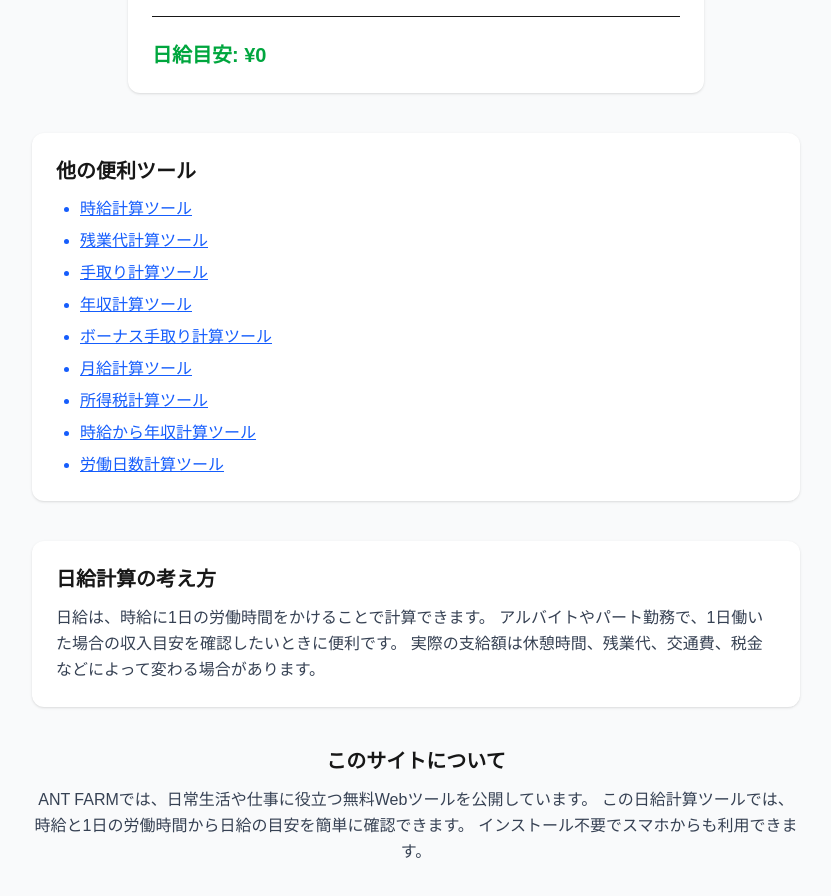
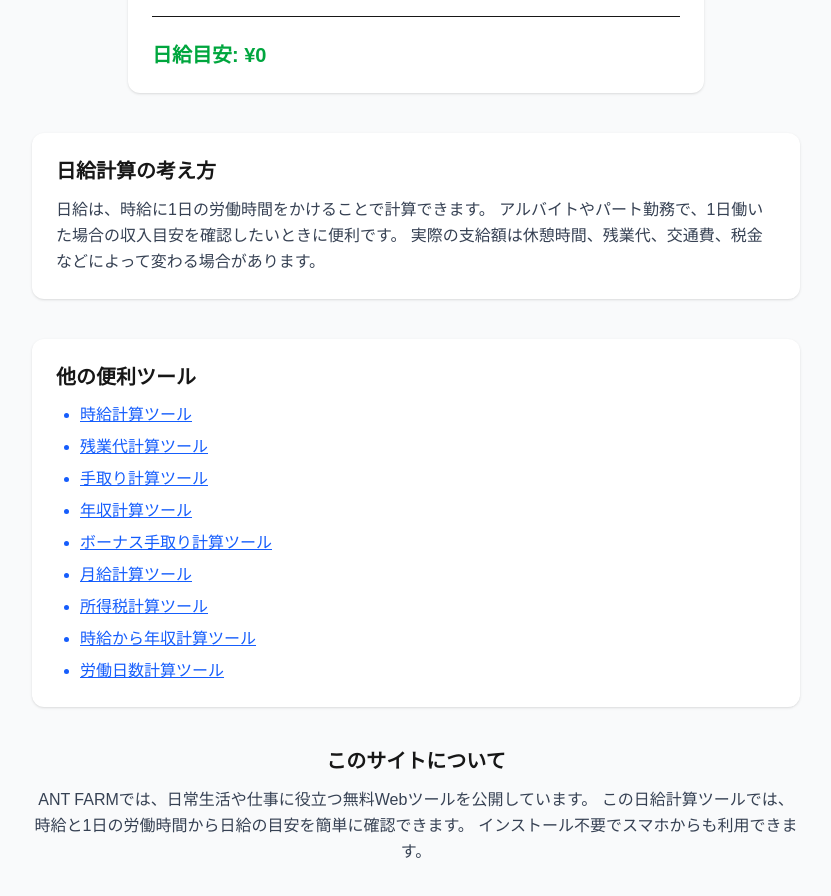
Before and after one commit to antfarm-lab/daily-wage-calc, a Next.js app: page / in a window 1280 px wide. Shown: the part 320-1216 px from the top of the page, without its empty margins (224-1055 px from the left). Built offline with nearby package versions, Linux system fonts and the light colour scheme.

Commit message:
add internal links

```diff
--- a/app/page.tsx
+++ b/app/page.tsx
@@ -53,7 +53,15 @@ export default function Home() {
           </p>
         </div>
       </div>
+ <section className="mt-10 max-w-3xl mx-auto bg-white p-6 rounded-xl shadow">
+        <h2 className="text-xl font-bold mb-3">日給計算の考え方</h2>
 
+        <p className="text-gray-700 leading-relaxed">
+          日給は、時給に1日の労働時間をかけることで計算できます。
+          アルバイトやパート勤務で、1日働いた場合の収入目安を確認したいときに便利です。
+          実際の支給額は休憩時間、残業代、交通費、税金などによって変わる場合があります。
+        </p>
+      </section>
       <section className="mt-10 max-w-3xl mx-auto bg-white p-6 rounded-xl shadow">
        <h2 className="text-xl font-bold mb-3">
   他の便利ツール
@@ -108,15 +116,7 @@ export default function Home() {
 </ul>
       </section>
 
-      <section className="mt-10 max-w-3xl mx-auto bg-white p-6 rounded-xl shadow">
-        <h2 className="text-xl font-bold mb-3">日給計算の考え方</h2>
 
-        <p className="text-gray-700 leading-relaxed">
-          日給は、時給に1日の労働時間をかけることで計算できます。
-          アルバイトやパート勤務で、1日働いた場合の収入目安を確認したいときに便利です。
-          実際の支給額は休憩時間、残業代、交通費、税金などによって変わる場合があります。
-        </p>
-      </section>
 
       <section className="mt-10 max-w-3xl mx-auto text-center">
         <h2 className="text-xl font-bold mb-3">このサイトについて</h2>
```
